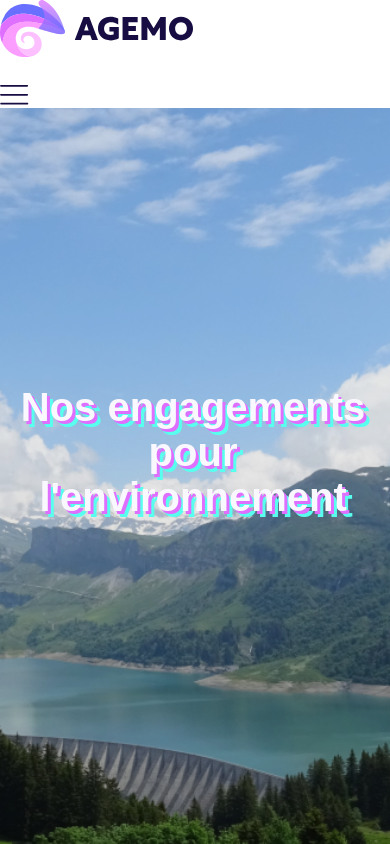
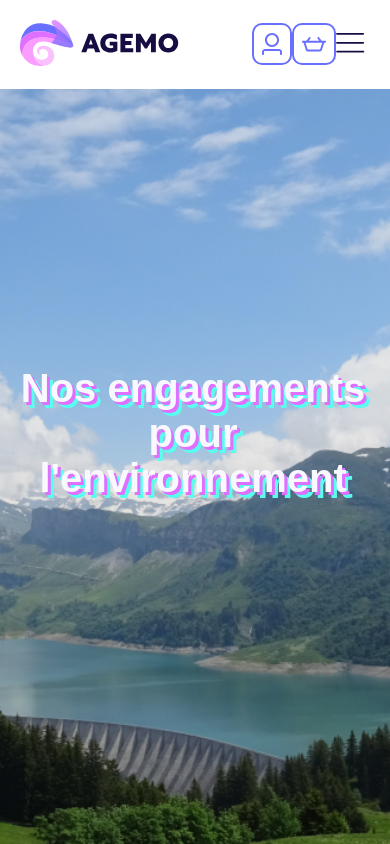
Before and after one commit to SeubJrd/agemovue, a Vue app: page /engagement in a window 390 px wide. Shown: the top 844 px of the page. Built offline with nearby package versions, Linux system fonts and the light colour scheme; a web font is replaced by a local one.

Commit message:
Deconnexion fonctionelle, header + responsive

```diff
--- a/src/components/Header.vue
+++ b/src/components/Header.vue
@@ -22,13 +22,13 @@
                     <path fill-rule="evenodd" clip-rule="evenodd" d="M8.44806 1.53606C8.76617 1.1119 8.68021 0.510173 8.25606 0.192057C7.8319 -0.12606 7.23017 -0.0400982 6.91206 0.384057L4.32006 3.84006H2.99048H1.92H0.96C0.429807 3.84006 0 4.26987 0 4.80006C0 5.33025 0.429807 5.76006 0.96 5.76006H1.56952L3.79429 13.0411C4.041 13.8485 4.78621 14.4001 5.63048 14.4001H11.52H18.0281C18.8545 14.4001 19.5882 13.8712 19.8495 13.0872L22.2919 5.76006H23.04C23.5702 5.76006 24 5.33025 24 4.80006C24 4.26987 23.5702 3.84006 23.04 3.84006H22.08H20.9081H19.6801L17.0881 0.384057C16.7699 -0.0400982 16.1682 -0.12606 15.7441 0.192057C15.3199 0.510173 15.2339 1.1119 15.5521 1.53606L17.2801 3.84006H6.72005L8.44806 1.53606ZM4.78906 5.76006C4.7959 5.76013 4.80274 5.76013 4.80958 5.76006H19.1905C19.1974 5.76013 19.2042 5.76013 19.2111 5.76006H20.2681L18.0281 12.4801L11.52 12.4801L5.63048 12.4801L3.57715 5.76006H4.78906Z" />
                 </svg>
             </router-link>
-        </div>
-        <div class="burgerOpen">
-            <svg width="29" height="20" viewBox="0 0 29 20" fill="none" xmlns="http://www.w3.org/2000/svg">
+            <div class="burgerOpen">
+            <svg class="header__icone" width="29" height="20" viewBox="0 0 29 20" fill="none" xmlns="http://www.w3.org/2000/svg">
                 <path fill-rule="evenodd" clip-rule="evenodd" d="M0 9.828C0 9.37071 0.370708 9 0.828 9H27.324C27.7813 9 28.152 9.37071 28.152 9.828C28.152 10.2853 27.7813 10.656 27.324 10.656H0.828C0.370708 10.656 0 10.2853 0 9.828Z" fill="#170D42"/>
                 <path fill-rule="evenodd" clip-rule="evenodd" d="M0 0.828C0 0.370708 0.370708 0 0.828 0H27.324C27.7813 0 28.152 0.370708 28.152 0.828C28.152 1.28529 27.7813 1.656 27.324 1.656H0.828C0.370708 1.656 0 1.28529 0 0.828Z" fill="#170D42"/>
                 <path fill-rule="evenodd" clip-rule="evenodd" d="M0.171997 18.664C0.171997 18.2067 0.542705 17.836 0.999997 17.836H27.496C27.9533 17.836 28.324 18.2067 28.324 18.664C28.324 19.1213 27.9533 19.492 27.496 19.492H0.999997C0.542705 19.492 0.171997 19.1213 0.171997 18.664Z" fill="#170D42"/>
             </svg>
+        </div>
         </div>
     </div>
 
@@ -45,9 +45,11 @@ export default {
 
 
 @media screen and (min-width: 960px) {
+
     .burgerOpen{
         display: none;
     }
+
     .header {
     display: flex;
     align-items: center;
@@ -75,6 +77,7 @@ export default {
 
     .header__logo{
         height : 5vw;
+        width: 80%;
     }
 
     .header__icone{
@@ -105,16 +108,53 @@ export default {
         font-style: normal;
         font-size: 100%;
     }
-
-    .header__logo {
-        width: 80%;
-    }
 }
 
 
 @media screen and (max-width: 960px) {
+
     .header__navigation {
         display: none;
+    }
+
+    .burgerOpen{
+        margin: auto;
+    }
+
+    .header {
+        display: flex;
+        align-items: center;
+        margin: 5%;
+    }
+
+    .IconesHeader{
+        display: flex;
+        margin: auto;
+        justify-content: space-between;
+    }
+
+    .header__logo{
+        width: 82%;
+    }
+
+    .header__icone{
+        fill: $colorAction;
+        margin: auto;
+    }
+
+    .-icone{
+        display: flex;
+        padding: 10%;
+        border: 2px solid $colorAction;
+        border-radius: 10px;
+    }
+
+    .header__lien{
+        text-decoration: none;
+        font-family: $fontFamily;
+        font-weight: 500;
+        font-style: normal;
+        font-size: 100%;
     }
 
 }
--- a/src/store/index.js
+++ b/src/store/index.js
@@ -6,9 +6,9 @@ Vue.use(Vuex)
 export default new Vuex.Store({
   state: {
     user: {
-      displayName: null,
-      email: null,
-      authToken: null,
+      displayName: localStorage.getItem('username') ? localStorage.getItem('username') :null,
+      email: localStorage.getItem('email') ? localStorage.getItem('email') :null,
+      authToken: localStorage.getItem('authToken') ? localStorage.getItem('authToken') :null,
     }
   },
   mutations: {
@@ -17,6 +17,19 @@ export default new Vuex.Store({
       state.user.displayName = data.username
       state.user.email = data.email
       state.user.authToken = data.authToken
+
+      localStorage.setItem('username', data.username)
+      localStorage.setItem('email', data.email)
+      localStorage.setItem('authToken', data.authToken)
+    },
+    removeUser (state) {
+      state.user.displayName = null
+      state.user.email = null
+      state.user.authToken = null
+
+      localStorage.removeItem('username')
+      localStorage.removeItem('email')
+      localStorage.removeItem('authToken')
     }
   },
   actions: {
--- a/src/views/Compte.vue
+++ b/src/views/Compte.vue
@@ -10,7 +10,7 @@
             <div class="compteSupCol1"><img src="@/assets/img/compte/iconeCompte.png" alt=""></div>
 
             <div class="compteSupCol2">
-                <h1>Gurdil_le_nain</h1>
+                <h1>{{user.displayName}}</h1>
                 <h2>Jean jacques Demisel</h2>
             </div>
 
@@ -21,7 +21,7 @@
                     </svg>
                     <span class="textBtn"> Éditer mon profil </span>
                 </a>
-                <a class="primaryBtnCompte -deco" href="">
+                <a v-if="$store.state.user.authToken" @click="$store.commit('removeUser')" class="primaryBtnCompte -deco" href="">
                     <img src="@/assets/Icones/deco.svg" alt="Deconnexion">
                     <span class="textBtn"> Déconnexion </span>
                 </a>
@@ -60,11 +60,53 @@
 </template>
 
 <script>
+import axios from "axios"
 
 export default {
+    data() {
+        return {
+            form: {
+                username: null,
+                password: null,
+            },
+            success: false,
+            error: false,
+            }
+    },
+    computed: {
+        user () {
+            return this.$store.state.user
+        }
+    },
+    methods: {
+        submit(event) {
+            event.preventDefault()
 
+            axios.post('https://agemovue.sebastienjourdain.com/wp-json/jwt-auth/v1/token', {
+                username: this.form.username,
+                password: this.form.password
+            }).then(response => {
+                console.log(response)
+                if (response.status === 200) {
+                    this.success = true
+
+                    this.$store.commit('setUser' , {
+                        username: response.data.data.displayName,
+                        email: response.data.data.email,
+                        authToken: response.data.data.token
+                    })
+                }
+            }).catch(error => {
+                console.log('Error LOG : ', error.response)
+                this.errorMessage = error.response.data.message
+                this.error = true
+                this.success = false
+            })
+        }
+
+
+    }
 }
-
 </script>
 
 <style lang="scss">
```
